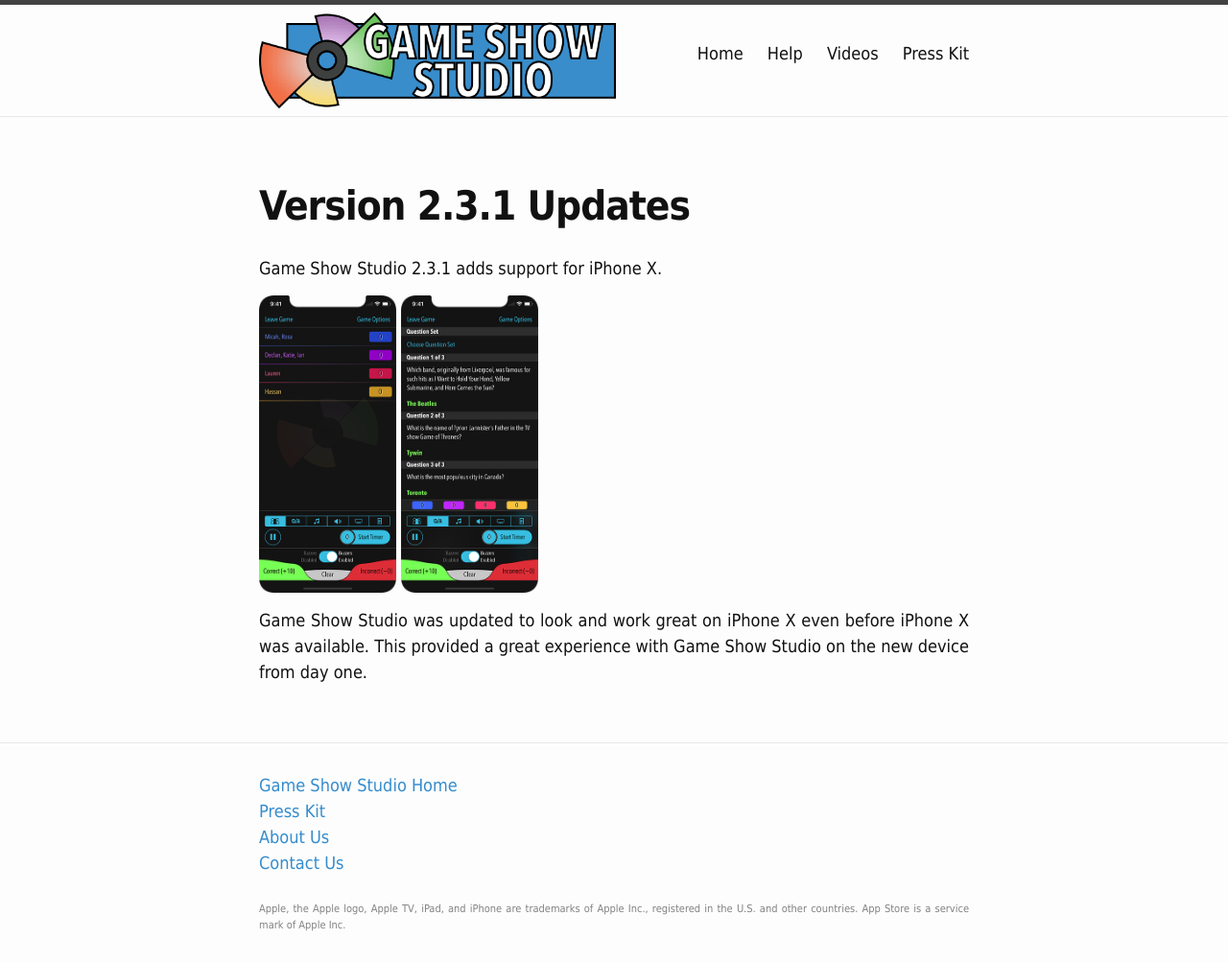
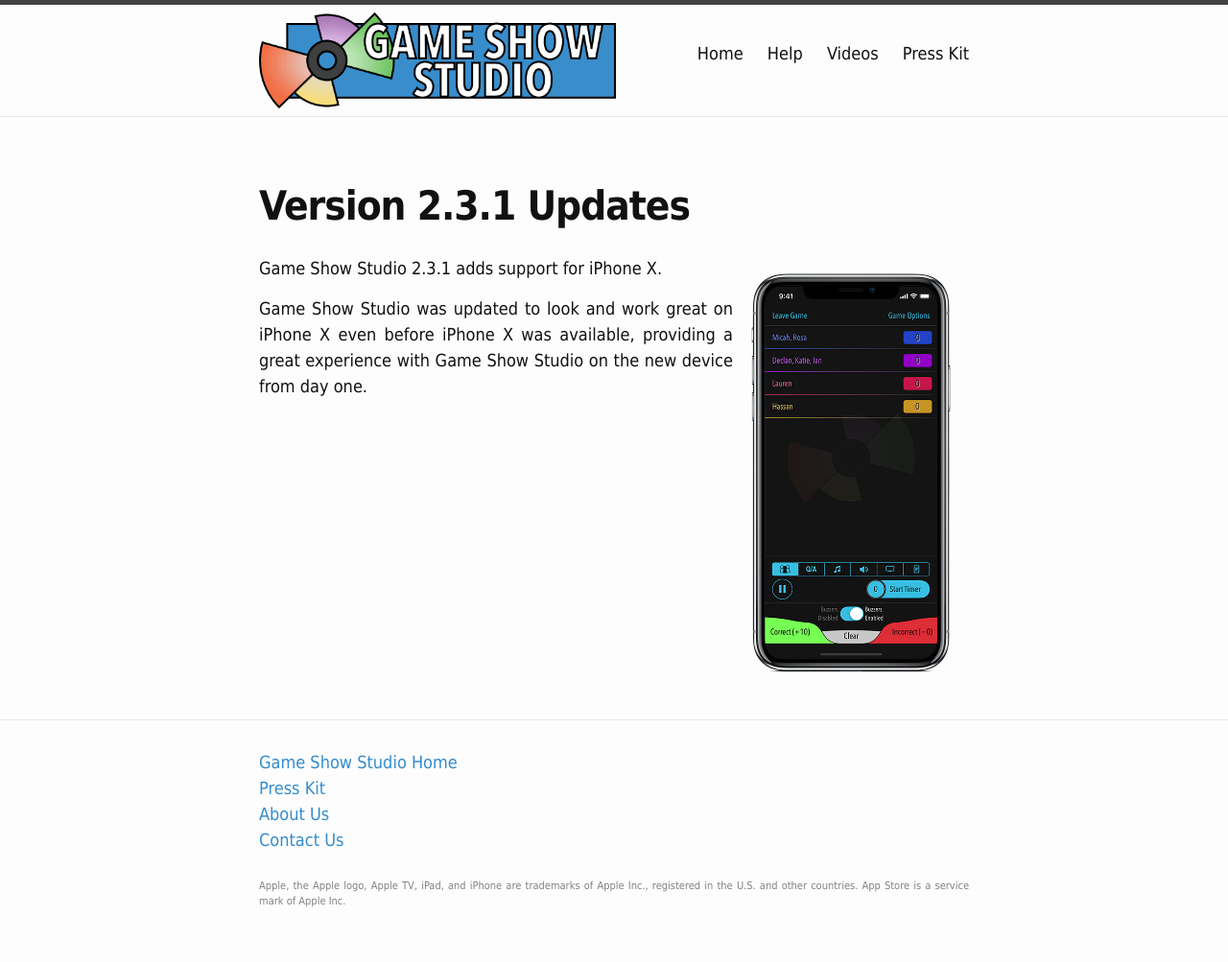
Before and after one commit to gameshowstudio/gameshowstudio.github.io, a Jekyll site: the page built from updates/2-3-1.md, in a window 1280 px wide. Shown: the whole page at 96% size. Built offline with Jekyll 4.4.1, drawn with Linux system fonts in a browser that asks for light colours; after the commit the page ends 979 px from its top, so only the background shows below that.

Commit message:
Update iPhone X images, layout, and descriptive text

```diff
--- a/updates/2-3-1.md
+++ b/updates/2-3-1.md
@@ -4,9 +4,9 @@
 permalink: /updates/2-3-1
 ---
 
+{: .floatRight .smallerImageOnPhone}
+![host screen](/images/host-x.png){:width="210px"}
+
 Game Show Studio 2.3.1 adds support for iPhone X.
 
-![host screen](/images/host-players-iphone-x.png){:height="310px"}
-![questions screen](/images/host-questions-iphone-x.png){:height="310px"}
-
-Game Show Studio was updated to look and work great on iPhone X even before iPhone X was available. This provided a great experience with Game Show Studio on the new device from day one.
+Game Show Studio was updated to look and work great on iPhone X even before iPhone X was available, providing a great experience with Game Show Studio on the new device from day one.
```
Also changed, not shown: updates/index.md (+4 -4 lines), images/host-players-iphone-x.png (deleted), images/host-questions-iphone-x.png (deleted), images/host-x.png (added).
